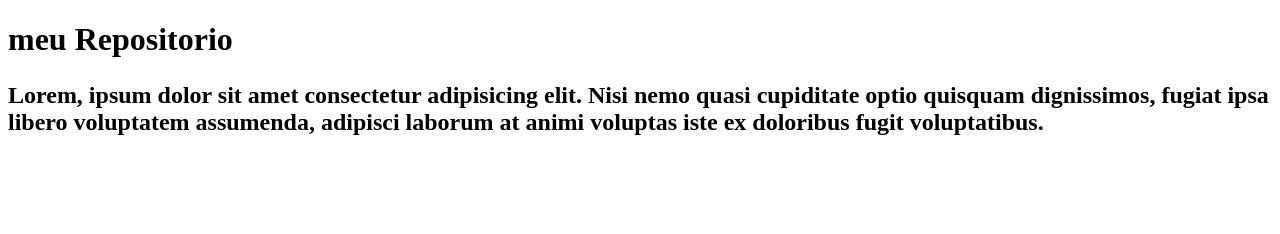
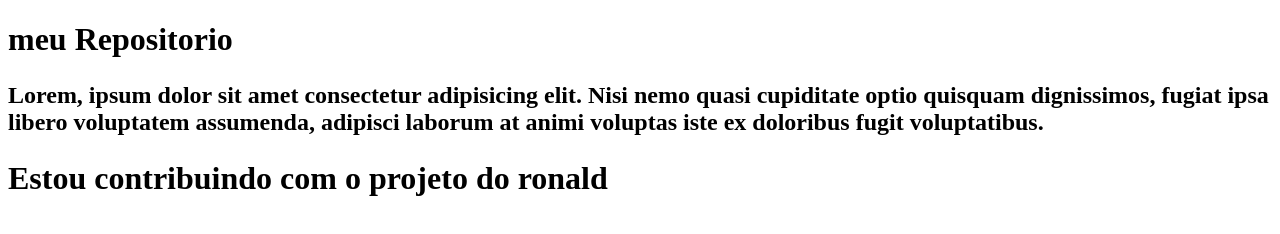
Before and after one commit to italoknd/my-repository, a plain HTML site: page index.html in a window 1280 px wide. Drawn offline with Linux system fonts and the light colour scheme.

Commit message:
contribuição com o projeto do ronald

```diff
--- a/index.html
+++ b/index.html
@@ -8,5 +8,6 @@
 <body>
     <h1>meu Repositorio</h1>
     <h2><p>Lorem, ipsum dolor sit amet consectetur adipisicing elit. Nisi nemo quasi cupiditate optio quisquam dignissimos, fugiat ipsa libero voluptatem assumenda, adipisci laborum at animi voluptas iste ex doloribus fugit voluptatibus.</p></h2>
+    <h1>Estou contribuindo com o projeto do ronald</h1>
 </body>
 </html>
```
